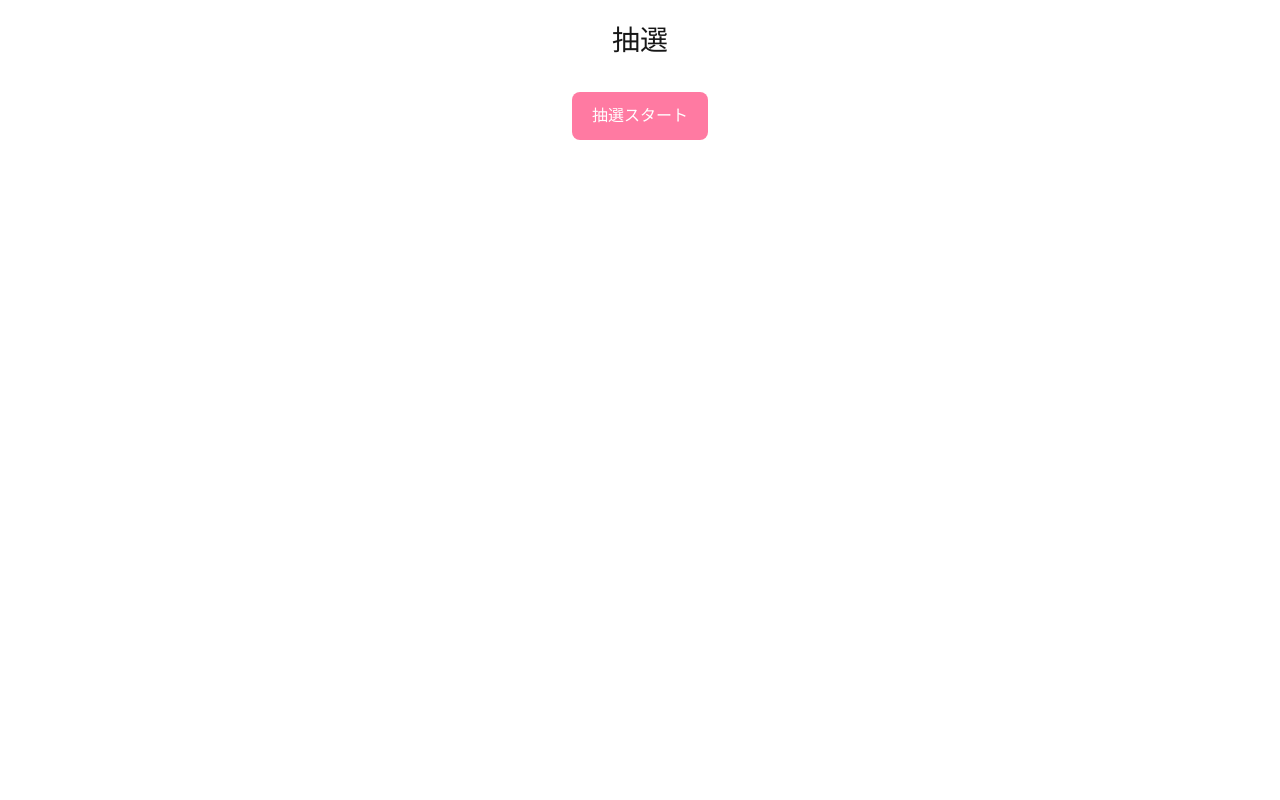
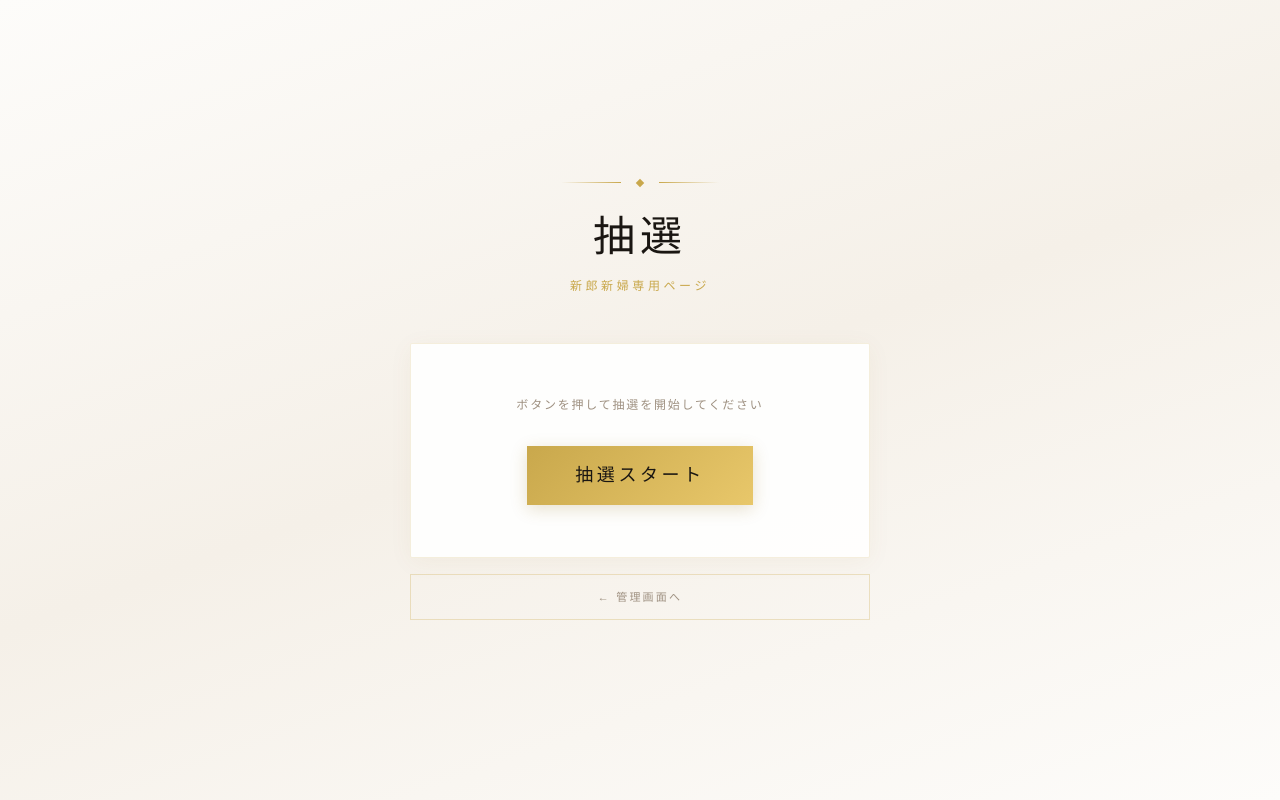
Before and after one commit to a22-air/dress-quiz-app, a Next.js app: page /admin/lottery in a window 1280 px wide. Built offline with nearby package versions, Linux system fonts and the light colour scheme.

Commit message:
抽選ページのUIを変更

```diff
--- a/app/admin/lottery/page.tsx
+++ b/app/admin/lottery/page.tsx
@@ -89,64 +89,238 @@ export default function LotteryPage() {
 
   return (
     <div style={styles.container}>
-      <h1 style={styles.title}>抽選</h1>
+      <div style={styles.ornament}>
+        <div style={styles.ornamentLine} />
+        <div style={styles.ornamentDiamond} />
+        <div style={{ ...styles.ornamentLine, ...styles.ornamentLineRight }} />
+      </div>
 
+      <h1 style={styles.mainTitle}>抽選</h1>
+      <p style={styles.subtitle}>新郎新婦専用ページ</p>
+
+      <div style={styles.stage}>
         {/* 初期状態 */}
         {!loading && !result && (
-        <button style={styles.button} onClick={startLottery}>
+          <div style={styles.card}>
+            <p style={styles.startText}>ボタンを押して抽選を開始してください</p>
+            <button style={styles.startButton} onClick={startLottery}>
               抽選スタート
             </button>
+          </div>
         )}
 
         {/* 抽選中 */}
-      {loading && <p>🎲 抽選中…</p>}
+        {loading && (
+          <div
+            style={{ ...styles.card, ...styles.darkCard, textAlign: "center" }}
+          >
+            <p style={styles.spinningText}>🎲 抽選中…</p>
+            <p style={styles.spinningSubText}>Drawing</p>
+          </div>
+        )}
 
         {/* 結果表示 */}
         {!loading && result && (
-        <>
-          <div style={styles.result}>
-            <h2>🎉 当選者</h2>
-            <p>新郎側：{result.groom}</p>
-            <p>新婦側：{result.bride}</p>
+          <div
+            style={{ ...styles.card, ...styles.darkCard, textAlign: "center" }}
+          >
+            <p style={styles.resultEyebrow}>🎉 当選者発表 — Winners</p>
+            <div style={styles.resultWinners}>
+              <div style={styles.winnerBlock}>
+                <p style={styles.winnerSide}>新郎側 / Groom</p>
+                <p style={styles.winnerNameBig}>{result.groom}</p>
               </div>
+              <div style={styles.winnerBlock}>
+                <p style={styles.winnerSide}>新婦側 / Bride</p>
+                <p style={styles.winnerNameBig}>{result.bride}</p>
+              </div>
+            </div>
+            <p style={styles.congrats}>Congratulations</p>
+          </div>
+        )}
 
+        {/* ボタン行 */}
+        <div style={styles.actionRow}>
+          {!loading && result && (
+            <button style={styles.actionButton} onClick={startLottery}>
+              もう一度抽選
+            </button>
+          )}
           <button
-            style={styles.button}
+            style={styles.actionButton}
             onClick={async () => {
+              if (!loading && result) {
                 await updatePhase("closed");
+              }
               router.push("/admin");
             }}
           >
-            管理画面へ戻る
+            ← 管理画面へ
           </button>
-        </>
-      )}
+        </div>
+      </div>
     </div>
   );
 }
 
-const styles = {
+const styles: { [key: string]: React.CSSProperties } = {
   container: {
-    padding: "20px",
-    textAlign: "center" as const,
+    minHeight: "100vh",
+    background:
+      "linear-gradient(160deg, #fdfcfa 0%, #f5f0e8 50%, #fdfcfa 100%)",
+    display: "flex",
+    flexDirection: "column",
+    alignItems: "center",
+    justifyContent: "center",
+    padding: "60px 24px",
   },
-  title: {
-    fontSize: "28px",
+  ornament: {
+    display: "flex",
+    alignItems: "center",
+    gap: "16px",
     marginBottom: "20px",
   },
-  button: {
-    margin: "10px",
-    padding: "12px 20px",
-    background: "#ff7aa2",
-    color: "#fff",
+  ornamentLine: {
+    width: "60px",
+    height: "1px",
+    background: "linear-gradient(90deg, transparent, #c9a84c)",
+  },
+  ornamentLineRight: {
+    background: "linear-gradient(90deg, #c9a84c, transparent)",
+  },
+  ornamentDiamond: {
+    width: "6px",
+    height: "6px",
+    background: "#c9a84c",
+    transform: "rotate(45deg)",
+  },
+  mainTitle: {
+    fontFamily: "'Cormorant Garamond', serif",
+    fontSize: "clamp(28px, 5vw, 42px)" as unknown as string,
+    fontWeight: 300,
+    color: "#1a1612",
+    letterSpacing: "0.12em",
+    textAlign: "center",
+    marginBottom: "8px",
+  },
+  subtitle: {
+    fontFamily: "'Zen Kaku Gothic New', sans-serif",
+    fontSize: "12px",
+    fontWeight: 300,
+    color: "#c9a84c",
+    letterSpacing: "0.3em",
+    textAlign: "center",
+    marginBottom: "48px",
+  },
+  stage: {
+    width: "100%",
+    maxWidth: "460px",
+    display: "flex",
+    flexDirection: "column",
+    alignItems: "center",
+    gap: "16px",
+  },
+  card: {
+    width: "100%",
+    background: "rgba(255,255,255,0.88)",
+    border: "1px solid rgba(201,168,76,0.18)",
+    borderRadius: "2px",
+    padding: "52px 48px",
+    textAlign: "center",
+    boxShadow: "0 4px 24px rgba(139,105,20,0.05)",
+  },
+  darkCard: {
+    background: "linear-gradient(135deg, #1a1612, #2d2318)",
+    border: "1px solid rgba(201,168,76,0.3)",
+  },
+  startText: {
+    fontFamily: "'Zen Kaku Gothic New', sans-serif",
+    fontSize: "12px",
+    fontWeight: 300,
+    color: "#9e9080",
+    letterSpacing: "0.15em",
+    marginBottom: "32px",
+  },
+  startButton: {
+    padding: "16px 48px",
+    background: "linear-gradient(135deg, #c9a84c, #e8c76a)",
     border: "none",
-    borderRadius: "8px",
     cursor: "pointer",
+    fontFamily: "'Cormorant Garamond', serif",
+    fontSize: "18px",
+    fontWeight: 400,
+    color: "#1a1612",
+    letterSpacing: "0.2em",
+    boxShadow: "0 4px 16px rgba(139,105,20,0.2)",
   },
-  result: {
-    marginTop: "20px",
-    padding: "20px",
-    background: "#fff5f7",
-    borderRadius: "12px",
+  spinningText: {
+    fontFamily: "'Cormorant Garamond', serif",
+    fontSize: "28px",
+    fontWeight: 300,
+    color: "#f0d98a",
+    letterSpacing: "0.2em",
+    marginBottom: "8px",
+  },
+  spinningSubText: {
+    fontFamily: "'Zen Kaku Gothic New', sans-serif",
+    fontSize: "10px",
+    color: "rgba(240,217,138,0.4)",
+    letterSpacing: "0.3em",
+  },
+  resultEyebrow: {
+    fontFamily: "'Zen Kaku Gothic New', sans-serif",
+    fontSize: "11px",
+    letterSpacing: "0.25em",
+    color: "rgba(201,168,76,0.8)",
+    marginBottom: "28px",
+  },
+  resultWinners: {
+    display: "grid",
+    gridTemplateColumns: "1fr 1fr",
+    gap: "24px",
+    marginBottom: "20px",
+  },
+  winnerBlock: {
+    textAlign: "center",
+  },
+  winnerSide: {
+    fontFamily: "'Zen Kaku Gothic New', sans-serif",
+    fontSize: "9px",
+    fontWeight: 300,
+    color: "rgba(201,168,76,0.5)",
+    letterSpacing: "0.3em",
+    textTransform: "uppercase",
+    marginBottom: "8px",
+  },
+  winnerNameBig: {
+    fontFamily: "'Cormorant Garamond', serif",
+    fontSize: "26px",
+    fontWeight: 400,
+    color: "#f0d98a",
+    letterSpacing: "0.08em",
+  },
+  congrats: {
+    fontFamily: "'Cormorant Garamond', serif",
+    fontSize: "12px",
+    fontStyle: "italic",
+    color: "rgba(240,217,138,0.45)",
+    letterSpacing: "0.2em",
+  },
+  actionRow: {
+    display: "flex",
+    gap: "12px",
+    width: "100%",
+  },
+  actionButton: {
+    flex: 1,
+    padding: "14px",
+    background: "transparent",
+    border: "1px solid rgba(201,168,76,0.3)",
+    cursor: "pointer",
+    fontFamily: "'Zen Kaku Gothic New', sans-serif",
+    fontSize: "11px",
+    fontWeight: 300,
+    color: "#9e9080",
+    letterSpacing: "0.2em",
   },
 };
--- a/app/admin/result/page.tsx
+++ b/app/admin/result/page.tsx
@@ -80,7 +80,9 @@ export default function ResultPage() {
         <div style={styles.ornament}>
           <div style={styles.ornamentLine} />
           <div style={styles.ornamentDiamond} />
-          <div style={{ ...styles.ornamentLine, ...styles.ornamentLineRight }} />
+          <div
+            style={{ ...styles.ornamentLine, ...styles.ornamentLineRight }}
+          />
         </div>
         <h1 style={styles.mainTitle}>結果発表</h1>
         <p style={styles.subtitle}>新郎新婦専用ページ</p>
@@ -90,7 +92,7 @@ export default function ResultPage() {
           <p style={styles.loadingSubText}>Calculating — 少々お待ちください</p>
         </div>
       </div>
-    )
+    );
   }
 
   return (
```
Lines whose indentation alone changed are shown as unchanged.
